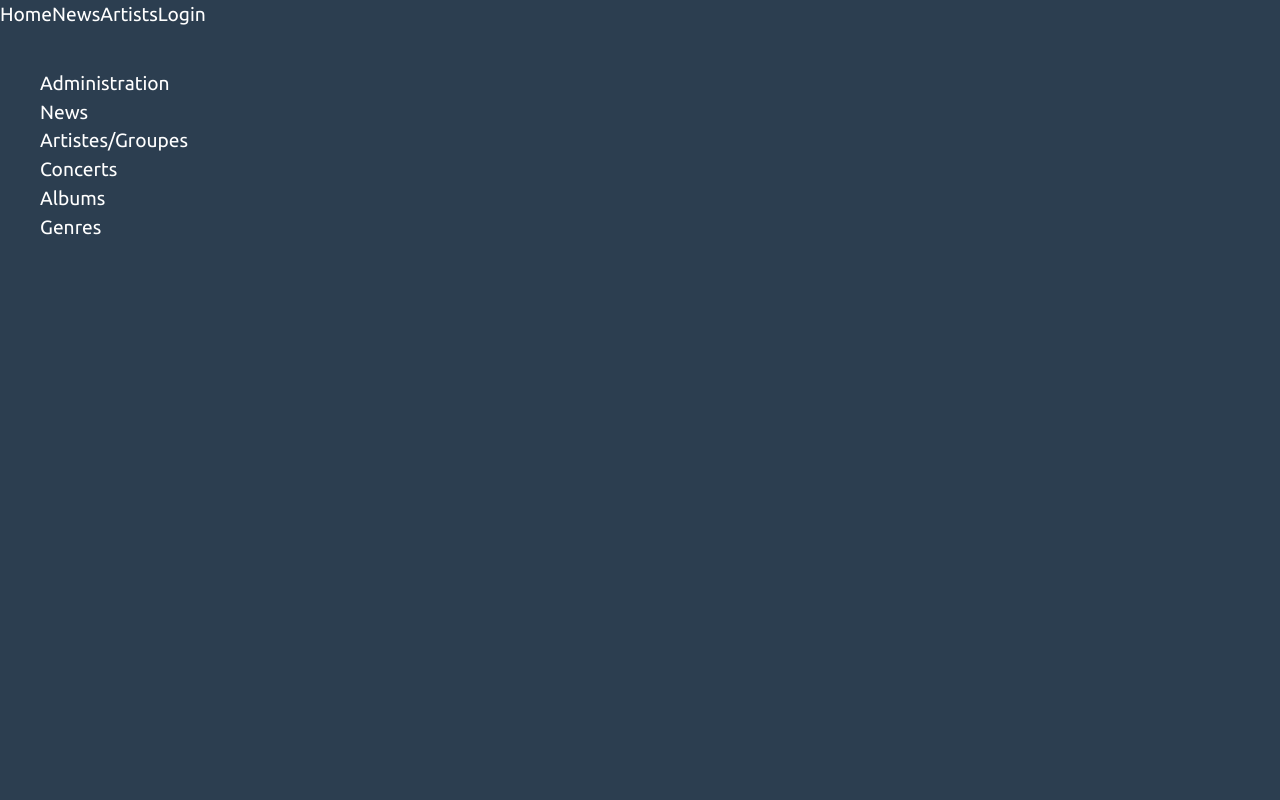
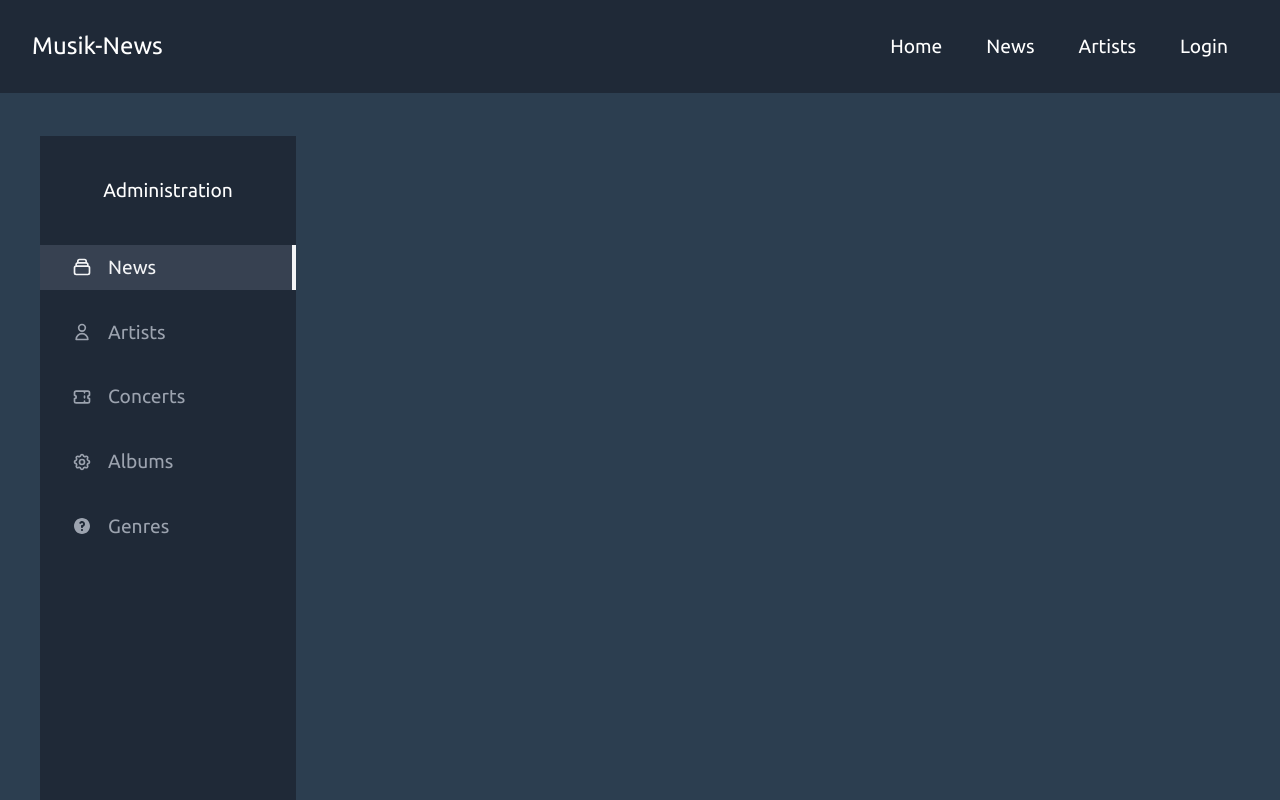
Before and after one commit to c-noblet/musik-news, a Nuxt app: page /admin in a window 1280 px wide. Shown: the top 800 px of the page. Built offline with nearby package versions, Linux system fonts and the light colour scheme.

Commit message:
Style des navs

```diff
--- a/assets/scss/components/button.scss
+++ b/assets/scss/components/button.scss
@@ -57,8 +57,3 @@ a, button {
     outline: none;
   }
 }
-
-.nuxt-link-exact-active {
-  color: $light;
-  font-weight: bold;
-}
--- /dev/null
+++ b/assets/scss/components/header.scss
@@ -0,0 +1,11 @@
+nav#header {
+  a, button {
+    color: $white;
+    &.nuxt-link-exact-active {
+      color: $primary;
+      &.no-nuxt-link-style {
+        color: $white;
+      }
+    }
+  }
+}
--- /dev/null
+++ b/assets/scss/components/main.scss
@@ -0,0 +1,2 @@
+main {
+}
--- a/assets/scss/style.scss
+++ b/assets/scss/style.scss
@@ -1,5 +1,8 @@
 @import './variables.scss';
 @import './utils/typo.scss';
+@import './components/header.scss';
+@import './components/main.scss';
+@import './components/footer.scss';
 @import './components/button.scss';
 @import './components/form.scss';
 
--- a/layouts/default.vue
+++ b/layouts/default.vue
@@ -1,38 +1,42 @@
 <template>
   <div>
-    <nav>
-      <ul class="flex flex-row">
-        <li>
-          <NuxtLink to="/">
-            Home
+    <nav class="flex items-center justify-between flex-wrap bg-gray-800 p-6 fixed w-full z-10 top-0" id="header">
+      <div class="flex items-center flex-shrink-0 text-white mr-6">
+        <NuxtLink to="/" class="text-white no-underline hover:text-white hover:no-underline no-nuxt-link-style">
+          <span class="text-2xl pl-2"><i class="em em-grinning"></i> Musik-News</span>
         </NuxtLink>
+      </div>
+
+      <div class="block lg:hidden">
+        <button id="nav-toggle" class="flex items-center px-3 py-2 border rounded text-gray-500 border-gray-600 hover:text-white hover:border-white" @click="toggleMenu">
+          <svg class="fill-current h-3 w-3" viewBox="0 0 20 20" xmlns="http://www.w3.org/2000/svg"><title>Menu</title><path d="M0 3h20v2H0V3zm0 6h20v2H0V9zm0 6h20v2H0v-2z"/></svg>
+        </button>
+      </div>
+
+      <div class="w-full flex-grow lg:flex lg:items-center lg:w-auto hidden lg:block pt-6 lg:pt-0" id="nav-content">
+        <ul class="list-reset lg:flex justify-end flex-1 items-center">
+          <li class="mr-3">
+            <NuxtLink to="/" class="inline-block py-2 px-4 text-white no-underline">Home</NuxtLink>
           </li>
-        <li>
-          <NuxtLink to="/news">
-            News
-          </NuxtLink>
+          <li class="mr-3">
+            <NuxtLink to="/news" class="inline-block no-underline py-2 px-4">News</NuxtLink>
           </li>
-        <li>
-          <NuxtLink to="/artists">
-            Artists
-          </NuxtLink>
+          <li class="mr-3">
+            <NuxtLink to="/artists" class="inline-block no-underline py-2 px-4">Artists</NuxtLink>
           </li>
-        <li v-if="role == 'admin'">
-          <NuxtLink to="/admin">
-            Administration
-          </NuxtLink>
+          <li class="mr-3" v-if="role == 'admin'">
+            <NuxtLink to="/admin" class="inline-block no-underline py-2 px-4">Administration</NuxtLink>
           </li>
-        <li>
-          <button v-if="isAuth" @click="logout">
+          <li class="mr-3">
+            <button v-if="isAuth" @click="logout" class="inline-block no-underline py-2 px-4">
               Logout
             </button>
-          <NuxtLink v-else to="/login">
-            Login
-          </NuxtLink>
+            <NuxtLink v-else to="/login" class="inline-block no-underline py-2 px-4">Login</NuxtLink>
           </li>
         </ul>
+      </div>
     </nav>
-    <main>
+    <main class="container mx-auto mt-24 md:mt-18">
       <flash-message />
       <Nuxt />
     </main>
@@ -84,6 +88,9 @@ export default {
     },
     fetchUserInfo () {
       this.$store.dispatch('auth/getUserInfo')
+    },
+    toggleMenu (event) {
+      document.getElementById('nav-content').classList.toggle('hidden')
     }
   }
 }
--- a/pages/admin.vue
+++ b/pages/admin.vue
@@ -1,32 +1,66 @@
+/* eslint-disable no-debugger, no-console */
+
 <template>
-  <div>
-    <h1>Administration</h1>
+  <div class="flex flex-row justify-start items-top">
     <aside>
-      <nav>
-        <ul>
-          <li>
-            <NuxtLink to="/admin/news">News</NuxtLink>
-          </li>
-          <li>
-            <NuxtLink to="/admin/artists">Artistes/Groupes</NuxtLink>
-          </li>
-          <li>
-            <NuxtLink to="/admin/concerts">Concerts</NuxtLink>
-          </li>
-          <li>
-            <NuxtLink to="/admin/albums">Albums</NuxtLink>
-          </li>
-          <li>
-            <NuxtLink to="/admin/genres">Genres</NuxtLink>
-          </li>
-        </ul>
-      </nav>
+      <div class="flex justify-start">
+        <div class="w-64 h-screen bg-gray-800 mt-8 sm:mt-0">
+            <div class="flex items-center justify-center mt-10">
+                Administration
+            </div>
+
+            <nav class="mt-10">
+                <NuxtLink to="/admin/news" class="flex items-center py-2 px-8 bg-gray-700 text-gray-100 border-r-4 border-gray-100">
+                    <svg class="h-5 w-5" viewBox="0 0 24 24" fill="none" xmlns="http://www.w3.org/2000/svg">
+                        <path d="M19 11H5M19 11C20.1046 11 21 11.8954 21 13V19C21 20.1046 20.1046 21 19 21H5C3.89543 21 3 20.1046 3 19V13C3 11.8954 3.89543 11 5 11M19 11V9C19 7.89543 18.1046 7 17 7M5 11V9C5 7.89543 5.89543 7 7 7M7 7V5C7 3.89543 7.89543 3 9 3H15C16.1046 3 17 3.89543 17 5V7M7 7H17" stroke="currentColor" stroke-width="2" stroke-linecap="round" stroke-linejoin="round"/>
+                    </svg>
+
+                    <span class="mx-4 font-medium">News</span>
+                </NuxtLink>
+
+                <NuxtLink to="/admin/artists" class="flex items-center mt-5 py-2 px-8 text-gray-400 border-r-4 border-gray-800 hover:bg-gray-700 hover:text-gray-100 hover:border-gray-100">
+                    <svg class="h-5 w-5" viewBox="0 0 24 24" fill="none" xmlns="http://www.w3.org/2000/svg">
+                        <path d="M16 7C16 9.20914 14.2091 11 12 11C9.79086 11 8 9.20914 8 7C8 4.79086 9.79086 3 12 3C14.2091 3 16 4.79086 16 7Z" stroke="currentColor" stroke-width="2" stroke-linecap="round" stroke-linejoin="round"/>
+                        <path d="M12 14C8.13401 14 5 17.134 5 21H19C19 17.134 15.866 14 12 14Z" stroke="currentColor" stroke-width="2" stroke-linecap="round" stroke-linejoin="round"/>
+                    </svg>
+
+                    <span class="mx-4 font-medium">Artists</span>
+                </NuxtLink>
+
+                <NuxtLink to="/admin/concerts" class="flex items-center mt-5 py-2 px-8 text-gray-400 border-r-4 border-gray-800 hover:bg-gray-700 hover:text-gray-100 hover:border-gray-100">
+                    <svg class="h-5 w-5" viewBox="0 0 24 24" fill="none" xmlns="http://www.w3.org/2000/svg">
+                        <path d="M15 5V7M15 11V13M15 17V19M5 5C3.89543 5 3 5.89543 3 7V10C4.10457 10 5 10.8954 5 12C5 13.1046 4.10457 14 3 14V17C3 18.1046 3.89543 19 5 19H19C20.1046 19 21 18.1046 21 17V14C19.8954 14 19 13.1046 19 12C19 10.8954 19.8954 10 21 10V7C21 5.89543 20.1046 5 19 5H5Z" stroke="currentColor" stroke-width="2" stroke-linecap="round" stroke-linejoin="round"/>
+                    </svg>
+
+                    <span class="mx-4 font-medium">Concerts</span>
+                </NuxtLink>
+
+                <NuxtLink to="/admin/albums" class="flex items-center mt-5 py-2 px-8 text-gray-400 border-r-4 border-gray-800 hover:bg-gray-700 hover:text-gray-100 hover:border-gray-100">
+                    <svg class="h-5 w-5" viewBox="0 0 24 24" fill="none" xmlns="http://www.w3.org/2000/svg">
+                        <path d="M10.3246 4.31731C10.751 2.5609 13.249 2.5609 13.6754 4.31731C13.9508 5.45193 15.2507 5.99038 16.2478 5.38285C17.7913 4.44239 19.5576 6.2087 18.6172 7.75218C18.0096 8.74925 18.5481 10.0492 19.6827 10.3246C21.4391 10.751 21.4391 13.249 19.6827 13.6754C18.5481 13.9508 18.0096 15.2507 18.6172 16.2478C19.5576 17.7913 17.7913 19.5576 16.2478 18.6172C15.2507 18.0096 13.9508 18.5481 13.6754 19.6827C13.249 21.4391 10.751 21.4391 10.3246 19.6827C10.0492 18.5481 8.74926 18.0096 7.75219 18.6172C6.2087 19.5576 4.44239 17.7913 5.38285 16.2478C5.99038 15.2507 5.45193 13.9508 4.31731 13.6754C2.5609 13.249 2.5609 10.751 4.31731 10.3246C5.45193 10.0492 5.99037 8.74926 5.38285 7.75218C4.44239 6.2087 6.2087 4.44239 7.75219 5.38285C8.74926 5.99037 10.0492 5.45193 10.3246 4.31731Z" stroke="currentColor" stroke-width="2" stroke-linecap="round" stroke-linejoin="round"/>
+                        <path d="M15 12C15 13.6569 13.6569 15 12 15C10.3431 15 9 13.6569 9 12C9 10.3431 10.3431 9 12 9C13.6569 9 15 10.3431 15 12Z" stroke="currentColor" stroke-width="2" stroke-linecap="round" stroke-linejoin="round"/>
+                    </svg>
+
+                    <span class="mx-4 font-medium">Albums</span>
+                </NuxtLink>
+
+                <NuxtLink to="/admin/genres" class="flex items-center mt-5 py-2 px-8 text-gray-400 border-r-4 border-gray-800 hover:bg-gray-700 hover:text-gray-100 hover:border-gray-100">
+                    <svg class="h-5 w-5" viewBox="0 0 20 20" fill="none" xmlns="http://www.w3.org/2000/svg">
+                        <path fill-rule="evenodd" clip-rule="evenodd" d="M18 10C18 14.4183 14.4183 18 10 18C5.58172 18 2 14.4183 2 10C2 5.58172 5.58172 2 10 2C14.4183 2 18 5.58172 18 10ZM10 7C9.63113 7 9.3076 7.19922 9.13318 7.50073C8.85664 7.97879 8.24491 8.14215 7.76685 7.86561C7.28879 7.58906 7.12543 6.97733 7.40197 6.49927C7.91918 5.60518 8.88833 5 10 5C11.6569 5 13 6.34315 13 8C13 9.30622 12.1652 10.4175 11 10.8293V11C11 11.5523 10.5523 12 10 12C9.44773 12 9.00001 11.5523 9.00001 11V10C9.00001 9.44772 9.44773 9 10 9C10.5523 9 11 8.55228 11 8C11 7.44772 10.5523 7 10 7ZM10 15C10.5523 15 11 14.5523 11 14C11 13.4477 10.5523 13 10 13C9.44772 13 9 13.4477 9 14C9 14.5523 9.44772 15 10 15Z" fill="currentColor"/>
+                    </svg>
+
+                    <span class="mx-4 font-medium">Genres</span>
+                </NuxtLink>
+            </nav>
+        </div>
+      </div>
     </aside>
     <section>
       <Nuxt />
     </section>
   </div>
 </template>
+/* eslint-enabled */
 
 <script>
 export default {
--- a/store/auth.js
+++ b/store/auth.js
@@ -58,7 +58,7 @@ export const actions = {
       .then(async (accessToken) => {
         await context.commit('ISAUTH', true)
         await context.commit('USER', state.user)
-        await this.axios.get(`/users/${state.user.sub}`, {
+        await this.$axios.get(`/users/${state.user.sub}`, {
           headers: {
             Authorization: `Bearer ${accessToken}`
           }
```
Also changed, not shown: assets/scss/components/footer.scss (added). Lines whose indentation alone changed are shown as unchanged.
